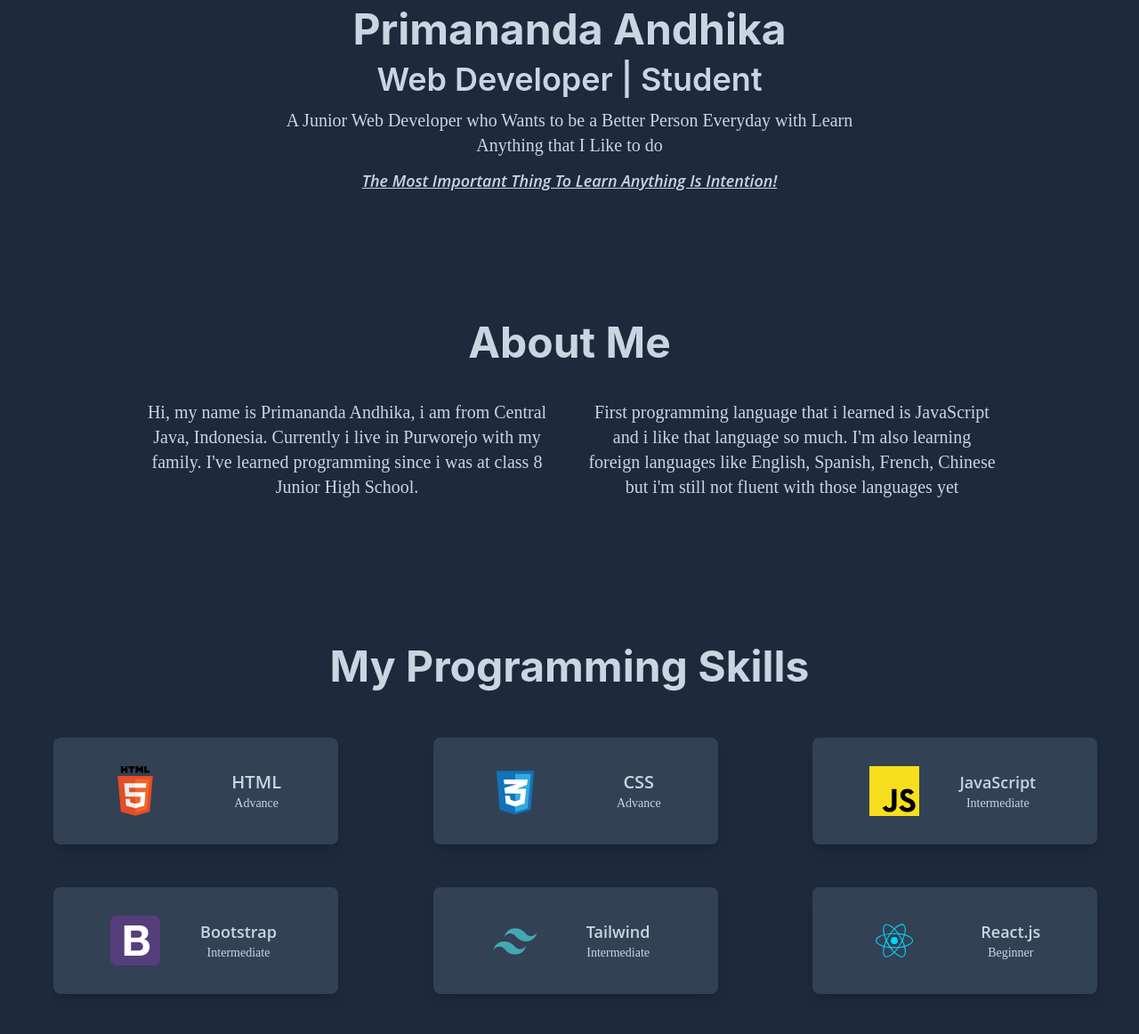
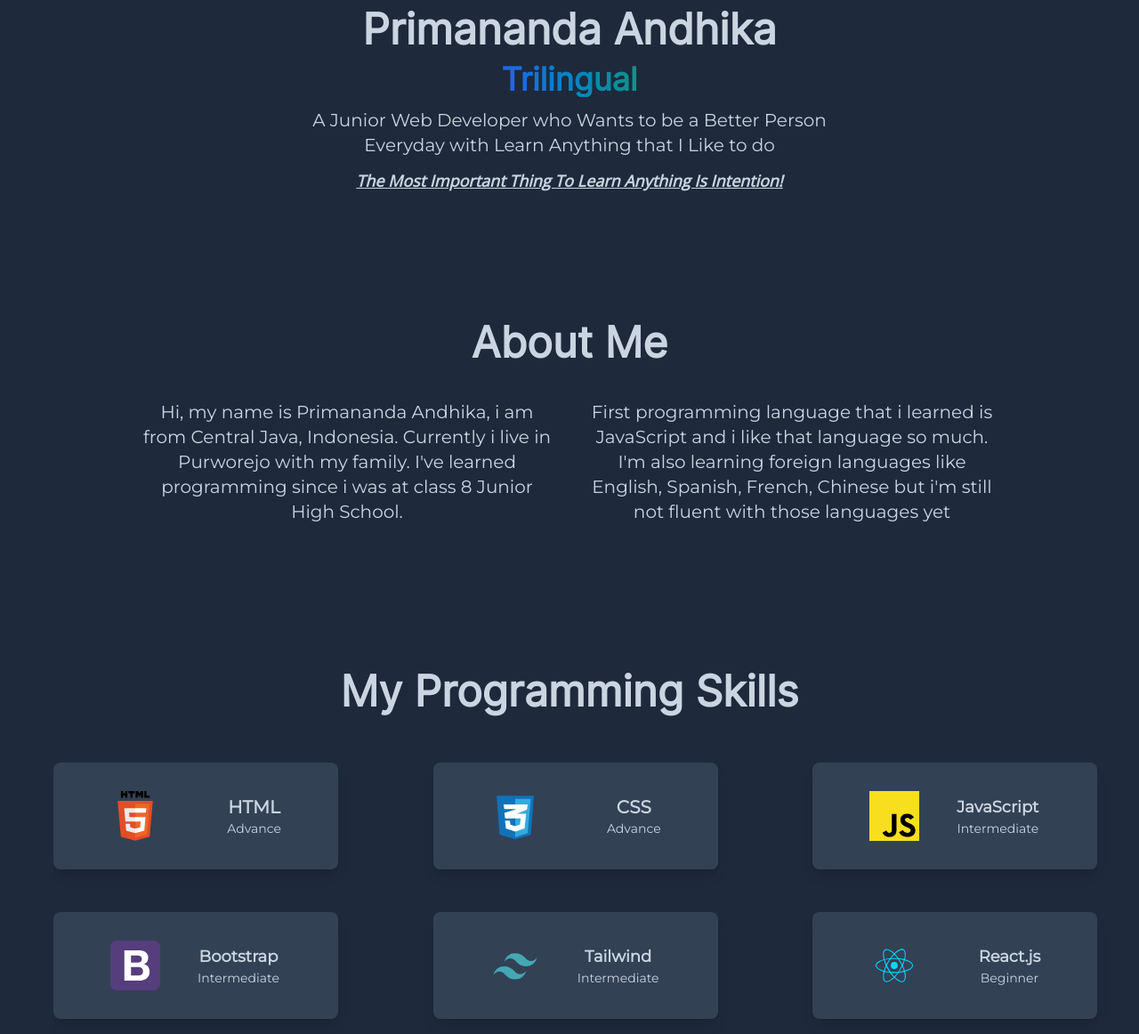
Before and after one commit to ItsAndhika/personal-page, a website: page public/index.html in a window 1280 px wide. Shown: the part 382-1544 px from the top of the page at 89% size. Drawn offline with nearby package versions, Linux system fonts and the light colour scheme; files that its build step writes are made by us from their sources; files whose address does not match are found by name.

Commit message:
Fix bugs and add some features

```diff
--- a/public/index.html
+++ b/public/index.html
@@ -6,7 +6,6 @@
 		<meta name="viewport" content="width=device-width, initial-scale=1.0" />
 		<title>Primananda Andhika</title>
 		<link rel="stylesheet" href="css/style.css" />
-		<link rel="stylesheet" href="fontaws/css/all.css" />
 		<link rel="preload" as="image" href="img/programmer.avif" />
 	</head>
 	<body class="font-inter dark:bg-slate-800 dark:text-slate-300">
@@ -17,7 +16,7 @@
 			<a
 				href="#home"
 				class="font-bold font-montserrat text-base text-slate-100 lg:text-xl"
-				>Primananda Andhika</a
+				>Primananda</a
 			>
 			<svg
 				viewBox="0 0 100 80"
@@ -46,7 +45,7 @@
 		</header>
 		<main class="container">
 			<section
-				class="flex justify-center items-center flex-col mt-28 lg:mt-32"
+				class="flex justify-center items-center overflow-hidden flex-col mt-28 lg:mt-32"
 				id="home"
 			>
 				<img
@@ -100,9 +99,10 @@
 					</a>
 				</nav>
 				<h1 class="text-3xl font-bold mt-3 lg:text-5xl">Primananda Andhika</h1>
-				<h3 class="text-2xl font-semibold my-3 lg:text-4xl">
-					Web Developer | Student
-				</h3>
+				<span
+					class="text-xl font-bold text bg-gradient-to-r from-blue-600 via-sky-600 to-teal-600 text-transparent bg-clip-text my-3 whitespace-nowrap overflow-hidden lg:text-4xl"
+					id="job"
+				></span>
 				<p class="w-1/2 mb-3 text-base text-center font-montserrat lg:text-xl">
 					A Junior Web Developer who Wants to be a Better Person Everyday with
 					Learn Anything that I Like to do
@@ -182,7 +182,7 @@
 							</g>
 						</svg>
 						<div id="content">
-							<h3 class="font-semibold font-openSans text-xl">HTML</h3>
+							<h3 class="font-semibold font-montserrat text-xl">HTML</h3>
 							<p class="font-montserrat text-sm">Advance</p>
 						</div>
 					</div>
@@ -212,7 +212,7 @@
 							</g>
 						</svg>
 						<div id="content">
-							<h3 class="font-semibold font-openSans text-xl">CSS</h3>
+							<h3 class="font-semibold font-montserrat text-xl">CSS</h3>
 							<p class="font-montserrat text-sm">Advance</p>
 						</div>
 					</div>
@@ -253,7 +253,7 @@
 							</g>
 						</svg>
 						<div id="content" class="w-1/2 ml-5">
-							<h3 class="font-semibold font-openSans text-lg">JavaScript</h3>
+							<h3 class="font-semibold font-montserrat text-lg">JavaScript</h3>
 							<p class="font-montserrat text-sm">Intermediate</p>
 						</div>
 					</div>
@@ -290,7 +290,7 @@
 							</g>
 						</svg>
 						<div id="content" class="w-1/2 ml-5">
-							<h3 class="font-semibold font-openSans text-lg">Bootstrap</h3>
+							<h3 class="font-semibold font-montserrat text-lg">Bootstrap</h3>
 							<p class="font-montserrat text-sm">Intermediate</p>
 						</div>
 					</div>
@@ -319,7 +319,7 @@
 							</g>
 						</svg>
 						<div id="content" class="w-1/2 ml-5">
-							<h3 class="font-semibold font-openSans text-lg">Tailwind</h3>
+							<h3 class="font-semibold font-montserrat text-lg">Tailwind</h3>
 							<p class="font-montserrat text-sm">Intermediate</p>
 						</div>
 					</div>
@@ -433,7 +433,7 @@
 							</g>
 						</svg>
 						<div id="content" class="ml-2">
-							<h3 class="font-semibold font-openSans text-lg">React.js</h3>
+							<h3 class="font-semibold font-montserrat text-lg">React.js</h3>
 							<p class="font-montserrat text-sm">Beginner</p>
 						</div>
 					</div>
@@ -466,7 +466,7 @@
 							</g>
 						</svg>
 						<div id="content" class="w-1/2 ml-5">
-							<h3 class="font-semibold font-openSans text-lg">Node.js</h3>
+							<h3 class="font-semibold font-montserrat text-lg">Node.js</h3>
 							<p class="font-montserrat text-sm">Intermediate</p>
 						</div>
 					</div>
@@ -503,7 +503,7 @@
 							</g>
 						</svg>
 						<div id="content" class="w-1/2">
-							<h3 class="font-semibold font-openSans text-lg">PHP</h3>
+							<h3 class="font-semibold font-montserrat text-lg">PHP</h3>
 							<p class="font-montserrat text-sm">Intermediate</p>
 						</div>
 					</div>
@@ -536,7 +536,7 @@
 							</g>
 						</svg>
 						<div id="content" class="w-1/2 ml-4">
-							<h3 class="font-semibold font-openSans text-lg">Laravel</h3>
+							<h3 class="font-semibold font-montserrat text-lg">Laravel</h3>
 							<p class="font-montserrat text-sm">Intermediate</p>
 						</div>
 					</div>
@@ -591,7 +591,7 @@
 		<footer
 			class="w-full h-14 flex justify-center items-center bg-slate-700 lg:h-28"
 		>
-			<p>Copyright Primananda Andhika 2023 ©</p>
+			<p>© Copyright 2023 Primananda Andhika</p>
 		</footer>
 		<script src="js/script.js"></script>
 	</body>
--- a/public/js/script.js
+++ b/public/js/script.js
@@ -8,8 +8,24 @@ window.onscroll = function() {
         header.classList.remove("navbar")
     }
 }
+
 const menu = document.getElementById('menu')
 const nav = document.getElementById('nav')
 menu.addEventListener('click', function() {
     nav.classList.toggle('hidden')
 })
+
+const text = document.getElementById('job')
+const textLoad = () => {
+    setTimeout(() => {
+        text.textContent = "Web Developer"
+    }, 0);
+    setTimeout(() => {
+        text.textContent = "Trilingual"
+    }, 4000);
+    setTimeout(() => {
+        text.textContent = "Student"
+    }, 8000);
+}
+textLoad()
+setInterval(textLoad, 12000);
--- a/src/css/input.css
+++ b/src/css/input.css
@@ -7,7 +7,28 @@
     -webkit-backdrop-filter: blur(5px);
     box-shadow: inset 0 -1px 0 0 0;
 }
+@font-face {
+    font-family: "Inter";
+    src: url("fonts/Inter-Regular.ttf");
+}
+@font-face {
+    font-family: "openSans";
+    src: url("fonts/OpenSans-Regular.ttf");
+}
+@font-face {
+    font-family: "montserrat";
+    src: url("fonts/Montserrat-Regular.ttf");
+}
 @layer base {
+    .font-inter {
+        font-family: "Inter";
+    }
+    .font-openSans {
+        font-family: "openSans";
+    }
+    .font-montserrat {
+        font-family: "montserrat";
+    }
     header {
         @apply transition-all duration-300
     }
@@ -16,6 +37,32 @@
     }
     #nav ul li a:hover {
         @apply border-b border-b-slate-100 pb-2
+    }
+    #job {
+        position: relative;
+    }
+    #job:before {
+        content: "";
+        position: absolute;
+        top: 0;
+        left: 0;
+        height: 100%;
+        width: 100%;
+        background-color: rgb(30 41 59);
+        border-left: 4px solid rgb(100 116 139);
+        animation: typing 4s steps(12) infinite;
+    }
+    @keyframes typing {
+        40%, 60% {
+            left: calc(100% + 4px);
+        }
+        100% {
+            left: 0%;
+        }
+    }
+    @keyframes blink {
+        from, to {border-color: transparent}
+        50% {border-color: rgb(100, 116, 139)}
     }
 }
 
--- a/tailwind.config.js
+++ b/tailwind.config.js
@@ -4,12 +4,21 @@ module.exports = {
   darkMode: 'class',
   theme: {
     extend: {
+      keyframes: {
+        typing: {
+          'from': {width: '0'},
+          'to': {width: '100%'},
+        },
+      },
+      animation: {
+        'typewriter': 'typing 1s steps(20, end) forwads'
+      },
       fontFamily: {
-        inter: ["Inter"],
-        viraCode: ["Vira Code"],
-        hack: ["Hack"],
-        openSans: ["Open Sans"],
-        montserrat: ["Montserrat"]
+        // inter: ["Inter"],
+        // viraCode: ["Vira Code"],
+        // hack: ["Hack"],
+        // openSans: ["Open Sans"],
+        // montserrat: ["Montserrat"]
       }
     },
   },
```
Also changed, not shown: public/css/style.css, public/fonts/Inter-Regular.ttf (added), public/fonts/Montserrat-Regular.ttf (added), public/fonts/OpenSans-Regular.ttf (added).
